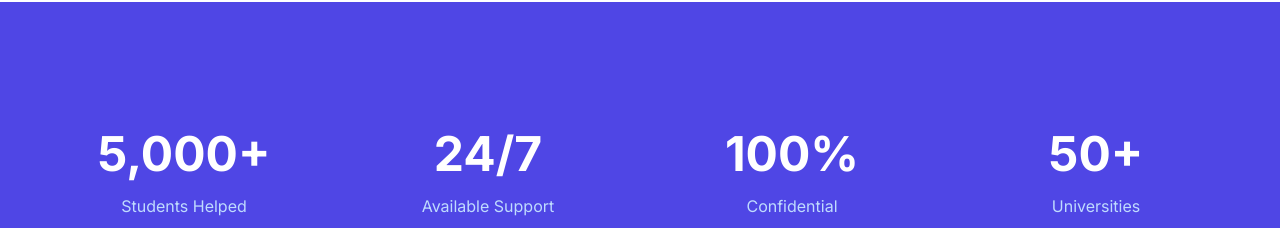
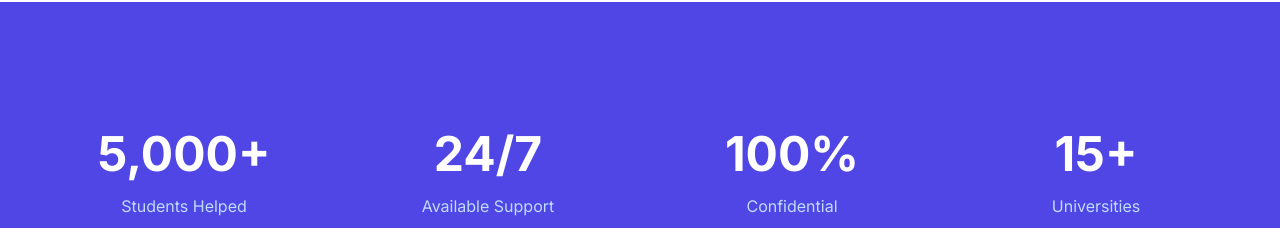
Before and after one commit to suyashdiamond1/mentalmind, a Next.js app: page /homepage in a window 1280 px wide. Shown: the part 3100-3328 px from the top of the page. Built offline with nearby package versions, Linux system fonts and the light colour scheme; no server answers.

Commit message:
Homepage: update Universities stat to 15+

```diff
--- a/src/app/homepage/components/TrustIndicators.tsx
+++ b/src/app/homepage/components/TrustIndicators.tsx
@@ -5,7 +5,7 @@ export default function TrustIndicators() {
     { value: '5,000+', label: 'Students Helped' },
     { value: '24/7', label: 'Available Support' },
     { value: '100%', label: 'Confidential' },
-    { value: '50+', label: 'Universities' },
+    { value: '15+', label: 'Universities' },
   ];
 
   return (
```
